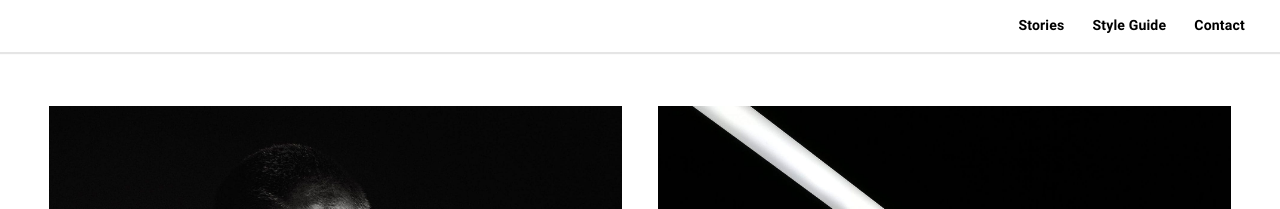
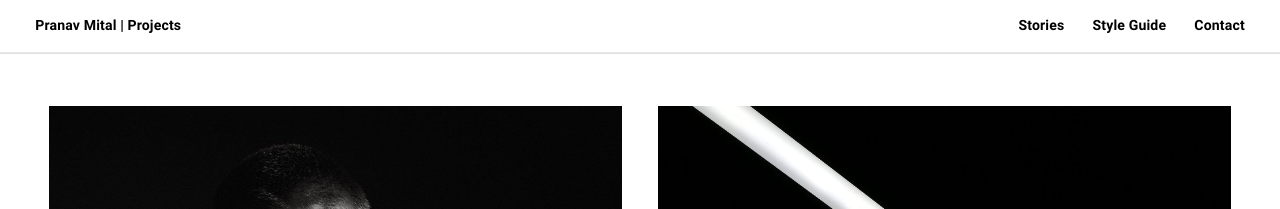
Before and after one commit to pranavmital/projects, a Jekyll site: the page built from index.html, in a window 1280 px wide. Shown: the top 209 px of the page. Built offline with Jekyll 4.4.1, drawn with Linux system fonts in a browser that asks for light colours; some web fonts are replaced; the list of posts is cut into pages by our own code.

Commit message:
Update _config.yml

```diff
--- a/_config.yml
+++ b/_config.yml
@@ -5,7 +5,7 @@ permalink: /:title/
 google_analytics:
 
 name: Pranav Mital
-title:
+title: Pranav Mital | Projects
 description: >
   Barber is a blog theme for Jekyll built by Thomas Vaeth for Samesies using HTML, Sass, and JavaScript.
 url:
@@ -59,7 +59,7 @@ autopages:
   tags:
     layouts:
       - 'tag.html'
-    title: 'Pranav Mital | Projects'
+    title: ''
     permalink: '/tag/:tag'
     slugify:
       mode: raw
```
